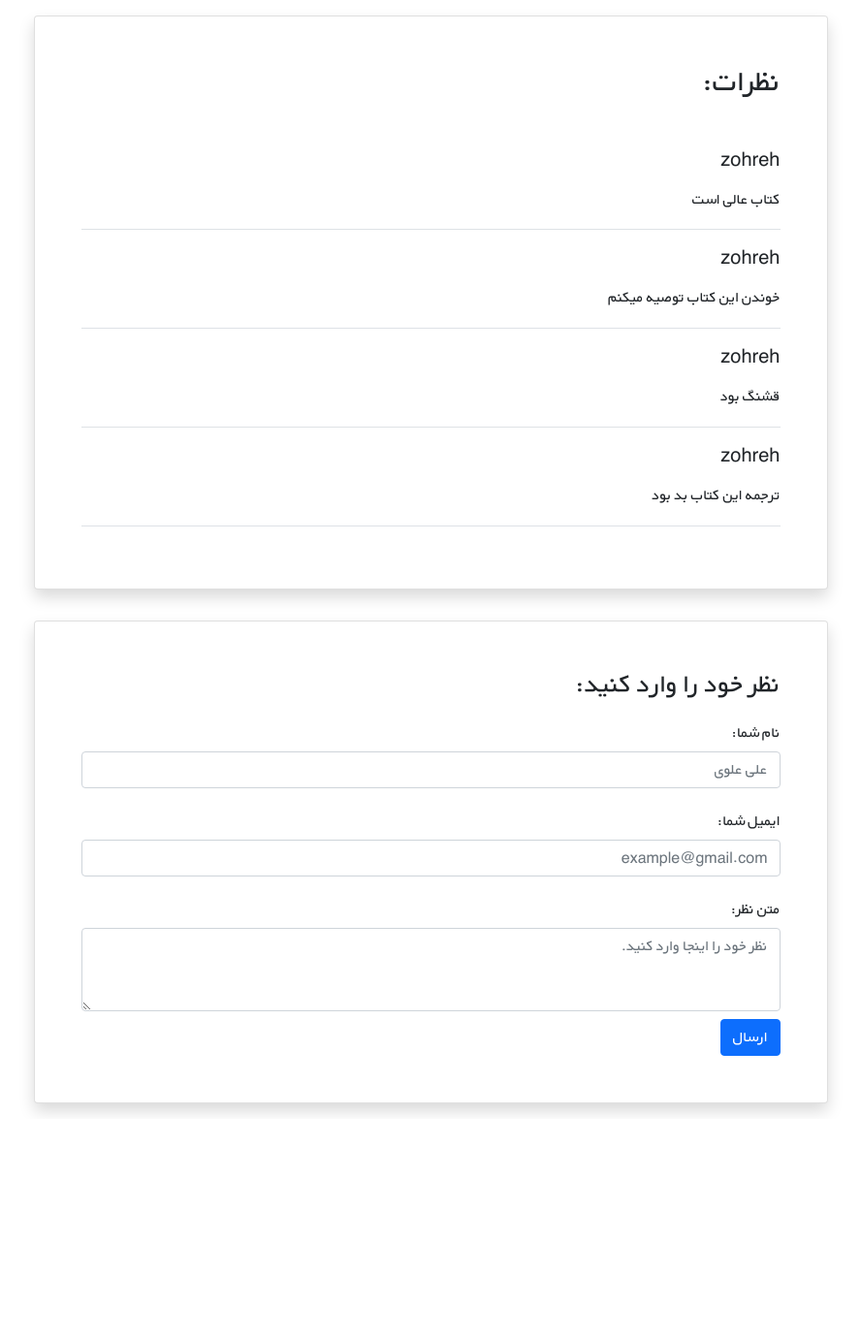
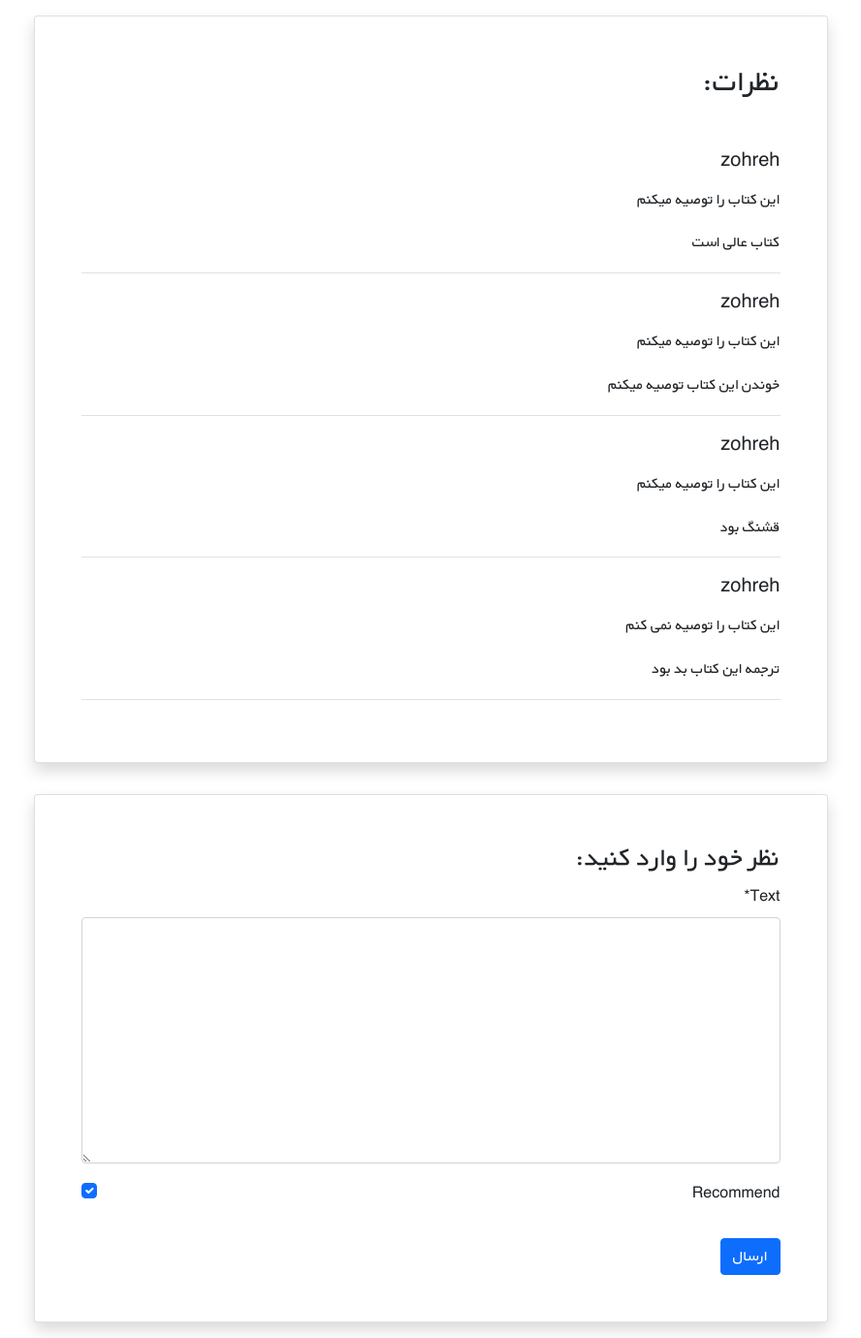
Before and after one commit to Zohreh-nm/bookstore_project, a Django app: page /books/9/ in a window 1280 px wide. Shown: the part 2171-3551 px from the top of the page at 97% size, without its empty margins (196-1084 px from the left). Before the commit the page ends 3320 px from the top, so only its background shows below. Run offline with Django 5.2, Linux system fonts and the light colour scheme; data comes from the database, SQL or seed files in the repository; both versions use the stored data as it was after the commit; some libraries are stand-ins or nearby versions.

Commit message:
add comment form to book detail view

```diff
--- a/books/admin.py
+++ b/books/admin.py
@@ -3,7 +3,7 @@ from .models import Book, Comment
 
 
 class CommentAdmin(admin.ModelAdmin):
-    list_display = ('user', 'book', 'text', 'datetime_created', )
+    list_display = ('user', 'book', 'text', 'datetime_created', 'recommend', 'is_active', )
 
 
 admin.site.register(Book)
--- /dev/null
+++ b/books/forms.py
@@ -0,0 +1,9 @@
+from django import forms
+
+from .models import Comment
+
+
+class CommentForm(forms.ModelForm):
+    class Meta:
+        model = Comment
+        fields = ('text', 'recommend',)
--- a/books/models.py
+++ b/books/models.py
@@ -20,6 +20,9 @@ class Comment(models.Model):
     user = models.ForeignKey(get_user_model(),on_delete=models.CASCADE)
     book = models.ForeignKey(Book, on_delete=models.CASCADE, related_name='comments')
     text = models.TextField()
+    is_active = models.BooleanField(default=True)
+    recommend = models.BooleanField(default=True)
+
 
     datetime_created = models.DateTimeField(auto_now_add=True)
 
--- a/books/templates/books/book_detail.html
+++ b/books/templates/books/book_detail.html
@@ -1,4 +1,6 @@
 {% extends '_base.html' %}
+
+{% load crispy_forms_tags %}
 
 {% block page_title %}{{ book.title }}جزِییات کتاب {% endblock %}
 
@@ -41,11 +43,17 @@
                     <div class="card shadow my-3 p-5 w-sm-75 w-100">
                         <h2 class="mb-5">نظرات:</h2>
                         {% for comment in comments %}
-                            <div class="border-bottom mb-3">
-                            <h5 class="mb-3">{{ comment.user.username }}</h5>
-                            <p>{{ comment.text|linebreaks }}</p>
-                        </div>
-
+                            {% if comment.is_active %}
+                                <div class="border-bottom mb-3">
+                                    <h5 class="mb-3">{{ comment.user.username }}</h5>
+                                    {% if comment.recommend %}
+                                        <p>این کتاب را توصیه میکنم</p>
+                                    {% else %}
+                                        <p>این کتاب را توصیه نمی کنم</p>
+                                    {% endif %}
+                                    <p>{{ comment.text|linebreaks }}</p>
+                                </div>
+                            {% endif %}
                         {% endfor %}
                     </div>
                 </div>
@@ -54,20 +62,9 @@
                     <div class="card shadow my-3 p-5 w-sm-75 w-100">
                         <h3>نظر خود را وارد کنید:</h3>
                         <form method="POST">
-                            <div class="form-group py-2">
-                                <label class="py-1" for="author_name">نام شما:</label>
-                                <input type="text" class="form-control" placeholder="علی علوی" name="author_name">
-                            </div>
-                            <div class="form-group py-2">
-                                <label class="py-1" for="email">ایمیل شما:</label>
-                                <input type="email" class="form-control" placeholder="example@gmail.com" name="email">
-                            </div>
-                            <div class="form-group py-2">
-                                <label class="py-1" for="comment_text">متن نظر:</label>
-                                <textarea class="form-control" name="text" rows="3"
-                                          placeholder="نظر خود را اینجا وارد کنید."></textarea>
-                            </div>
-                            <button type="submit" class="btn btn-primary">ارسال</button>
+                            {% csrf_token %}
+                            {{ comment_form|crispy }}
+                            <button type="submit" class="btn btn-primary mt-3">ارسال</button>
                         </form>
                     </div>
                 </div>
--- a/books/views.py
+++ b/books/views.py
@@ -4,6 +4,7 @@ from django.urls import reverse_lazy
 from django.shortcuts import get_object_or_404, render
 
 from .models import Book
+from .forms import CommentForm
 
 
 class BookListView(generic.ListView):
@@ -19,7 +20,25 @@ class BookListView(generic.ListView):
 def book_detail_view(request, pk):
     book = get_object_or_404(Book, pk=pk)
     book_comments = book.comments.all()
-    return render(request, 'books/book_detail.html', {'book': book, 'comments': book_comments})
+
+    if request.method == 'POST':
+        comment_form = CommentForm(request.POST)
+        if comment_form .is_valid():
+            new_comment = comment_form.save(commit=False)
+            new_comment.book = book
+            new_comment.user = request.user
+            new_comment.save()
+            comment_form = CommentForm()
+    else:
+        comment_form = CommentForm()
+
+    return render(request, 'books/book_detail.html', {
+        'book': book,
+        'comments': book_comments,
+        'comment_form': comment_form,
+    })
+
+
 
 
 class BookCreateView(generic.CreateView):
```
Also changed, not shown: books/migrations/0005_comment_is_active_comment_recommend.py (added), db.sqlite3.
